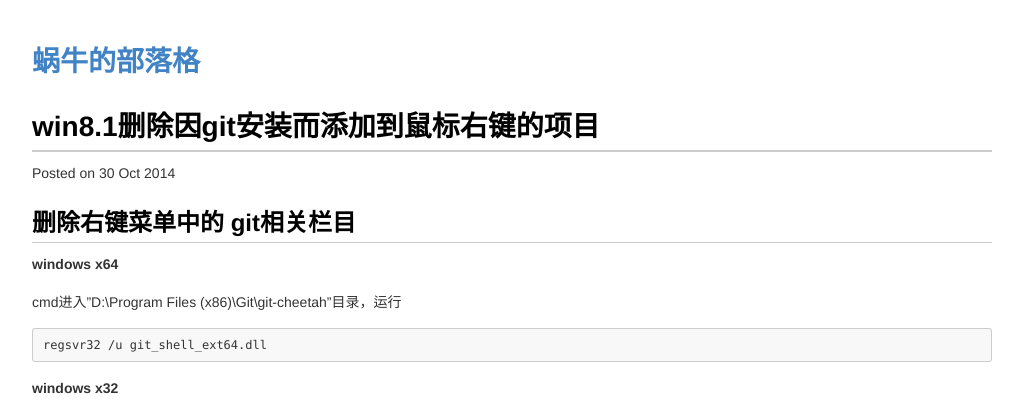
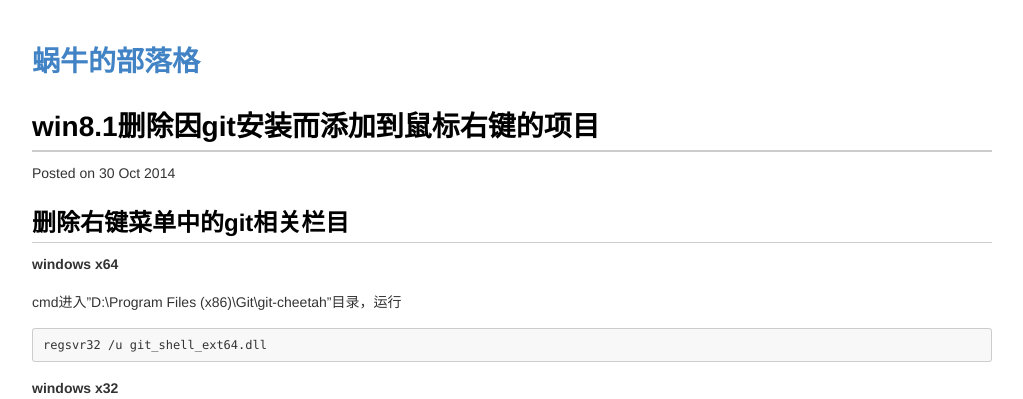
Before and after one commit to peng2089/dp.github.io, a Jekyll site: the page built from _posts/2014-10-30-win8.1删除因git安装而添加到鼠标右键的项目.md, in a window 1280 px wide. Shown: the top 399 px of the page, without its empty margins (128-1151 px from the left). Built offline with Jekyll 4.4.1, drawn with Linux system fonts in a browser that asks for light colours.

Commit message:
change files

```diff
--- a/_posts/2014-10-30-win8.1删除因git安装而添加到鼠标右键的项目.md
+++ b/_posts/2014-10-30-win8.1删除因git安装而添加到鼠标右键的项目.md
@@ -3,10 +3,10 @@ layout: post
 title: win8.1删除因git安装而添加到鼠标右键的项目
 keywords: git,鼠标右键
 description: win8.1删除因git安装而添加到鼠标右键的项目
-tags: [win8.1,鼠标右键]
+tags: [ win8.1,鼠标右键 ]
 ---
 
-## 删除右键菜单中的 git相关栏目
+## 删除右键菜单中的git相关栏目
 
 **windows x64**
 
```
